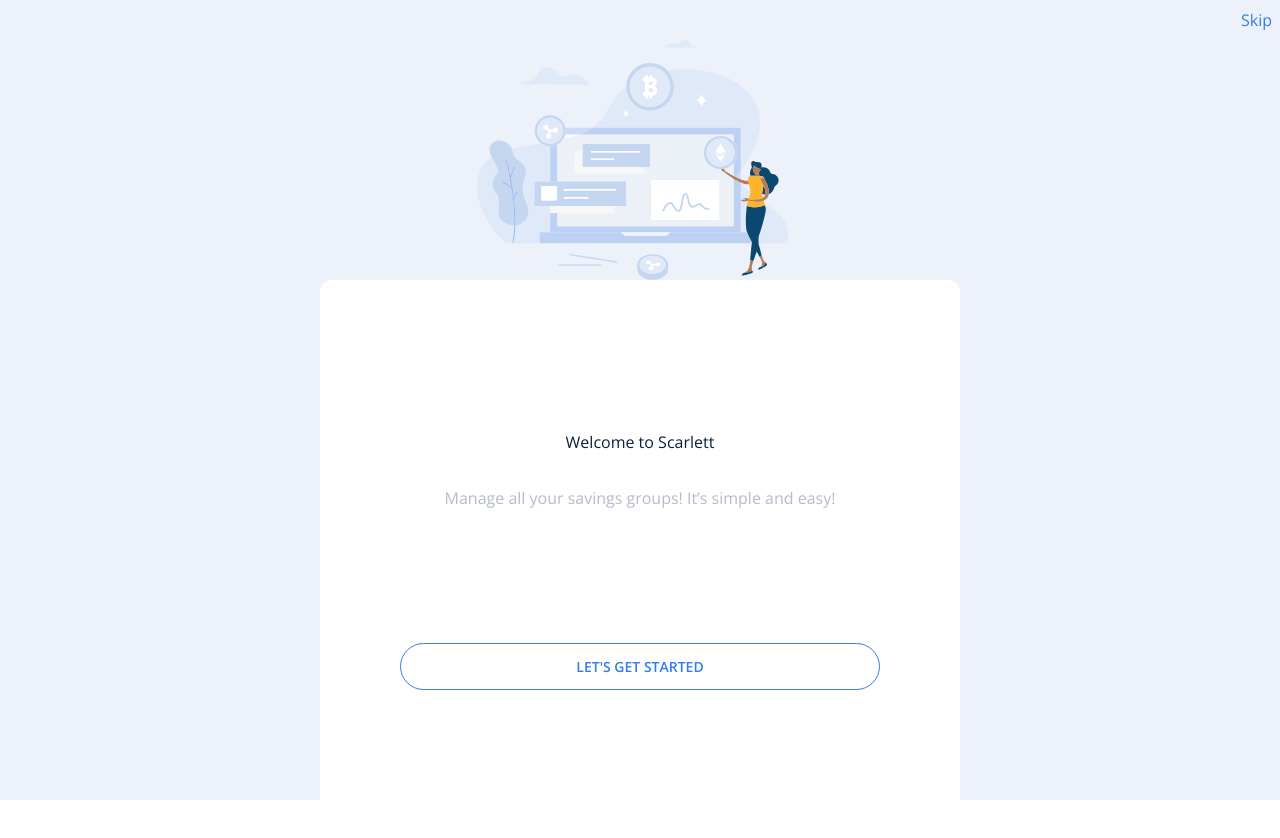
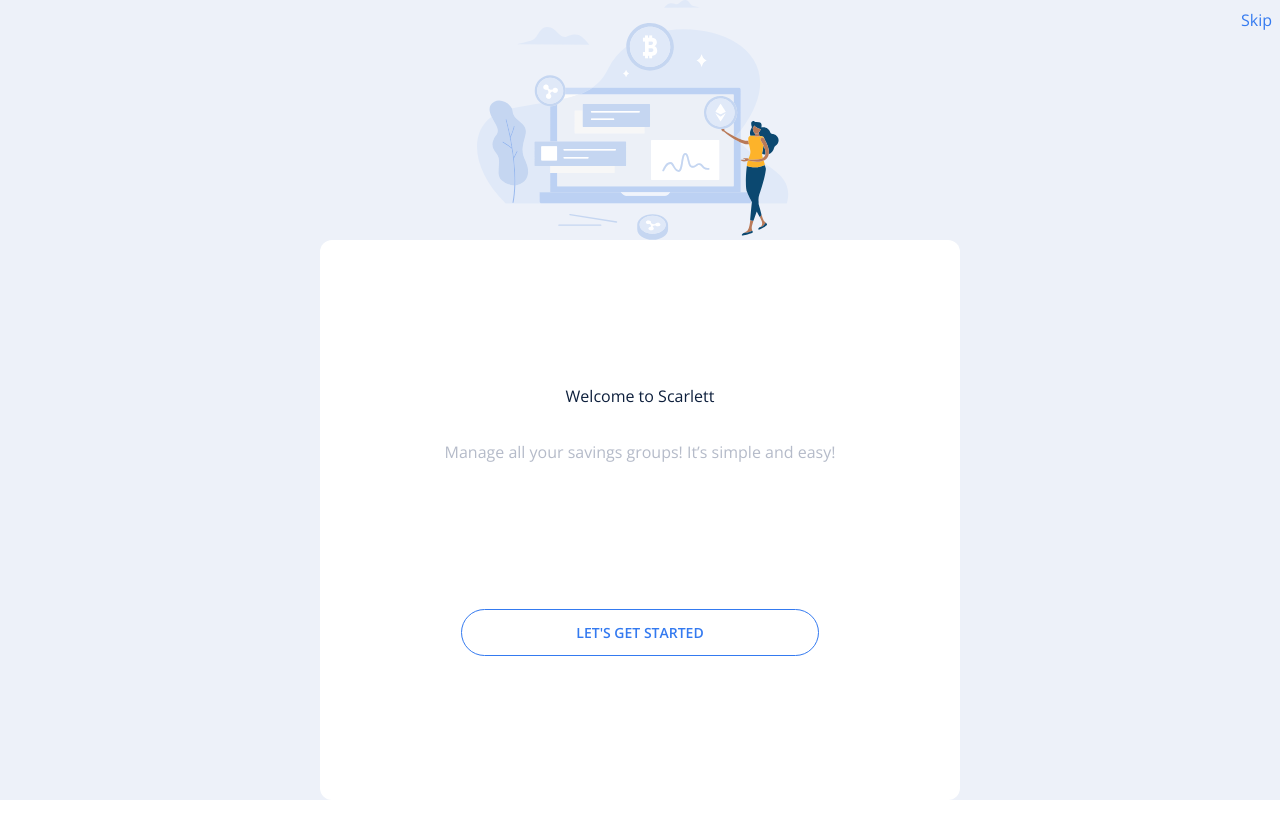
Before and after one commit to whynotearth/blobby, a Vue app: page /introduction in a window 1280 px wide. After the commit the page ends 800 px from the top, so only its background shows below. Built offline with nearby package versions, Linux system fonts and the light colour scheme; what vue-smooth-picker would draw is missing.

Commit message:
fixed horizontal scrollbar issue. #1

```diff
--- a/src/components/introduction/Step.vue
+++ b/src/components/introduction/Step.vue
@@ -4,7 +4,7 @@
       <slot name="introImage" />
     </div>
     <div
-      class="flex-grow flex flex-col justify-evenly p-4 w-full lg:w-1/2 bg-white rounded-xl text-center"
+      class="flex-grow flex flex-col items-center justify-evenly p-4 w-full lg:w-1/2 bg-white rounded-xl text-center"
     >
       <div class="text-center">
         <div class="text-midnight-blue tg-h3-desktop">
@@ -14,7 +14,10 @@
           <slot name="content" />
         </div>
       </div>
-      <div class="px-16" v-if="!isLastStep">
+      <div
+        class="w-full md:w-1/2 lg:w-2/3 px-6 mt-4 text-center"
+        v-if="!isLastStep"
+      >
         <Button
           title="Let's get started"
           padding="px-4 py-3"
--- a/src/layouts/AppBarLayout.vue
+++ b/src/layouts/AppBarLayout.vue
@@ -1,5 +1,5 @@
 <template>
-  <div class="h-full w-screen">
+  <div class="h-full w-full">
     <BaseHeader v-if="appBar" :title="appBar.title" :icon="appBar.icon" />
     <transition name="fade">
       <router-view class="mx-auto box-border h-full" />
--- a/src/views/common/Introduction.vue
+++ b/src/views/common/Introduction.vue
@@ -1,7 +1,7 @@
 <template>
   <div>
     <div class="box-border h-full bg-background">
-      <p class="w-full text-right p-2 text-primary-blue">Skip</p>
+      <p class="absolute w-full text-right p-2 text-primary-blue">Skip</p>
       <swiper
         class="swiper h-full"
         ref="swiperComponent"
--- a/src/views/common/Login.vue
+++ b/src/views/common/Login.vue
@@ -1,11 +1,14 @@
 <template>
-  <div class="box-border h-full flex flex-col items-center bg-background">
+  <div class="flex flex-col items-center bg-background">
     <BgLogin />
     <div
-      class="flex-1 flex flex-col justify-around p-4 w-full lg:w-1/2 bg-white rounded-xl"
+      class="flex-1 flex flex-col justify-center items-center w-full lg:w-1/2 bg-white rounded-xl"
+    >
+      <div
+        class="w-full flex flex-col justify-center items-center md:w-1/2 lg:w-2/3 px-6"
       >
         <MaterialInput label="Phone Number" />
-      <div class="px-16">
+        <div class="w-full md:w-1/2 lg:w-2/3 px-6 mt-4 text-center">
           <Button
             title="Request OTP"
             padding="px-4 py-3"
@@ -15,6 +18,7 @@
             Don't have an account?
             <span class="text-primary-blue">Sign Up</span>
           </p>
+        </div>
       </div>
     </div>
   </div>
--- a/src/views/common/SignUp.vue
+++ b/src/views/common/SignUp.vue
@@ -2,15 +2,16 @@
   <div class="box-border flex flex-col bg-background items-center">
     <BgOffice />
     <div
-      class="flex-grow flex justify-around flex-col p-4 w-full lg:w-1/2 bg-white rounded-xl"
+      class="flex-1 flex flex-col justify-center items-center w-full lg:w-1/2 bg-white rounded-xl"
     >
-      <div>
+      <div
+        class="w-full flex flex-col justify-center items-center md:w-1/2 lg:w-2/3 px-6"
+      >
         <MaterialInput label="First Name" />
         <MaterialInput label="Last Name" />
         <MaterialInput label="Username" />
         <MaterialInput label="Email" />
-      </div>
-      <div class="px-16 mt-10">
+        <div class="w-full md:w-1/2 lg:w-2/3 px-6 mt-4 text-center">
           <Button
             title="Let's get started"
             padding="px-4 py-3"
@@ -20,6 +21,7 @@
             Already have an account?
             <span class="text-primary-blue">Login</span>
           </p>
+        </div>
       </div>
     </div>
   </div>
```
Lines whose indentation alone changed are shown as unchanged.
